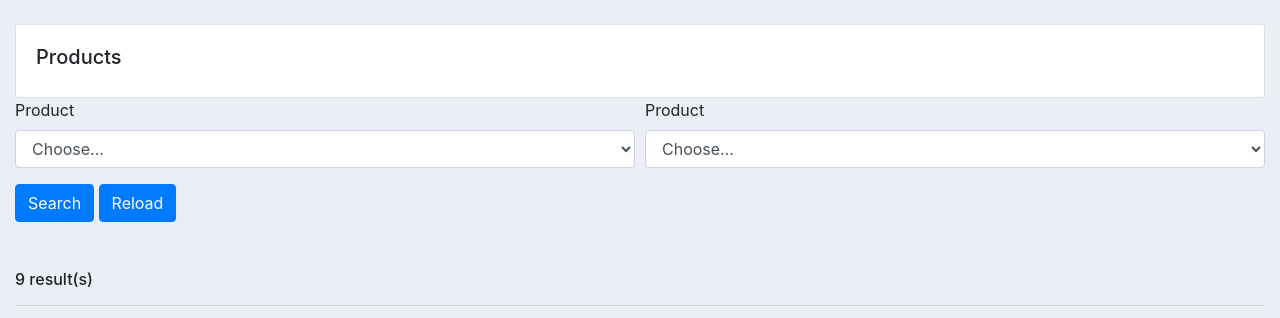
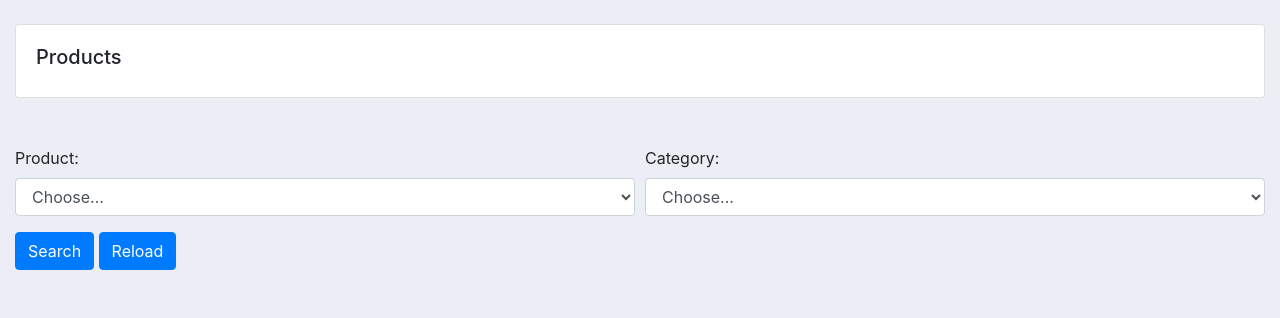
Before and after one commit to tronghuu1603/back_end_test, a Django app: page /products/ in a window 1280 px wide. Shown: the part 83-401 px from the top of the page. Run offline with Django 3.2, Linux system fonts and the light colour scheme; data comes from the database, SQL or seed files in the repository; some libraries are stand-ins or nearby versions.

Commit message:
Update products.html

```diff
--- a/backend/database_crud/templates/pages/products.html
+++ b/backend/database_crud/templates/pages/products.html
@@ -9,10 +9,12 @@
 				<div class="card card-body">
 					<h5>Products</h5>
 				</div>
+				<br>
+				<br>
 				<form method="GET" action=".">
 				<div class="form-row">
 					<div class="form-group col-md-6">
-						<label for="inputState">Product</label>
+						<label for="inputState">Product:</label>
 						<select id="inputState" class="form-control" name="product">
 							<option selected>Choose...</option>
 							{% for pro in products %}
@@ -21,7 +23,7 @@
 						</select>
 					</div>
 					<div class="form-group col-md-6">
-						<label for="inputState">Product</label>
+						<label for="inputState">Category:</label>
 						<select id="inputState" class="form-control" name="category">
 							<option selected>Choose...</option>
 							<option value="Indoor">Indoor</option>
```
